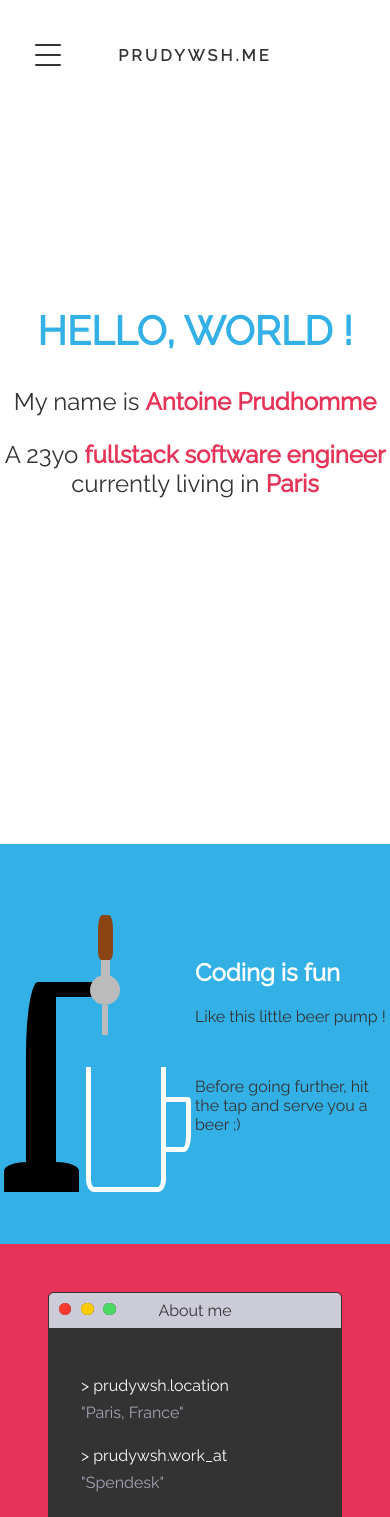
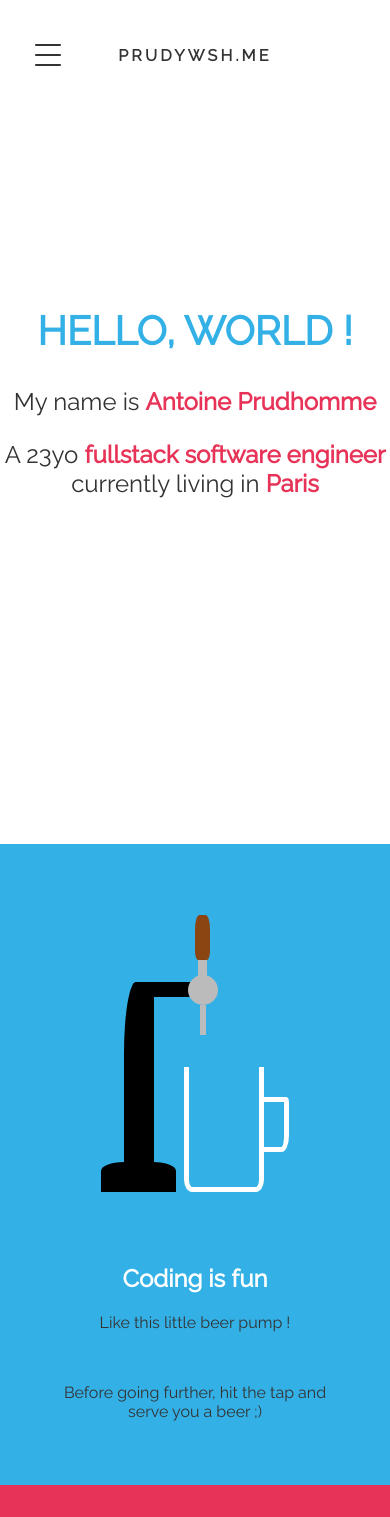
Before and after one commit to ntnprdhmm/prudywsh.com, a Vue app in the folder client/: page /#/ in a window 390 px wide. Shown: the top 1517 px of the page. Built offline with nearby package versions, Linux system fonts and the light colour scheme.

Commit message:
fix nav size + make website responsive

```diff
--- a/client/src/components/bar/Bar.vue
+++ b/client/src/components/bar/Bar.vue
@@ -96,4 +96,17 @@ export default {
   .bar__content__flex__title {
     color: $white;
   }
+
+  @media (max-width: $mobile-width) {
+    .bar__drawing, .bar__content {
+      display: block;
+    }
+
+    .bar__content {
+      padding-left: $section-padding;
+      padding-right: $section-padding;
+      padding-top: $section-padding;
+      text-align: center;
+    }
+  }
 </style>
--- a/client/src/components/navbar/Nav.vue
+++ b/client/src/components/navbar/Nav.vue
@@ -29,10 +29,19 @@ export default {
 };
 </script>
 
-<style scoped lang="scss">
+<style scoped lang='scss'>
+  @import '@/config/variables.scss';
+
   .header__nav {
-    background-color: #eee;
-    width: 200px;
+    background-color: $grey-2;
+    width: 300px;
+    display: inline-block;
+  }
+
+  @media (max-width: $mobile-width) {
+    .header__nav {
+      width: 100%;
+    }
   }
 
   .header__nav__list {
@@ -51,12 +60,12 @@ export default {
   .header__nav__link:visited,
   .header__nav__link:link,
   .header__nav__link:hover {
-    color: #555;
+    color: $grey-9;
     text-decoration: none;
   }
 
   .header__nav__link:hover {
-    background-color: #ddd;
+    background-color: $grey-3;
   }
 
   .header__nav--hidden {
--- a/client/src/components/social/Social.vue
+++ b/client/src/components/social/Social.vue
@@ -47,7 +47,7 @@ export default {
   }
 
   .social__container {
-    padding-top: 4em;
+    padding-top: 3em;
   }
 
   .social__link {
@@ -55,6 +55,8 @@ export default {
     display: block;
     float: left;
     clear: left;
+    margin: 1em 1em 0 1em;
+    width: 100px;
   }
   .social__link:link,
   .social__link:active,
@@ -112,10 +114,6 @@ export default {
     display: inline-block;
   }
 
-  .social:not(:last-child) {
-    margin-right: 2em;
-  }
-
   @keyframes jump {
     50% {
       transform: translateY(-15px);
--- a/client/src/config/sizes.scss
+++ b/client/src/config/sizes.scss
@@ -3,3 +3,5 @@ $navbar-header-font-size: 1em;
 $navbar-height: $navbar-header-font-size + (2 * $navbar-padding);
 
 $section-padding: 3em;
+
+$mobile-width: 600px;
```
